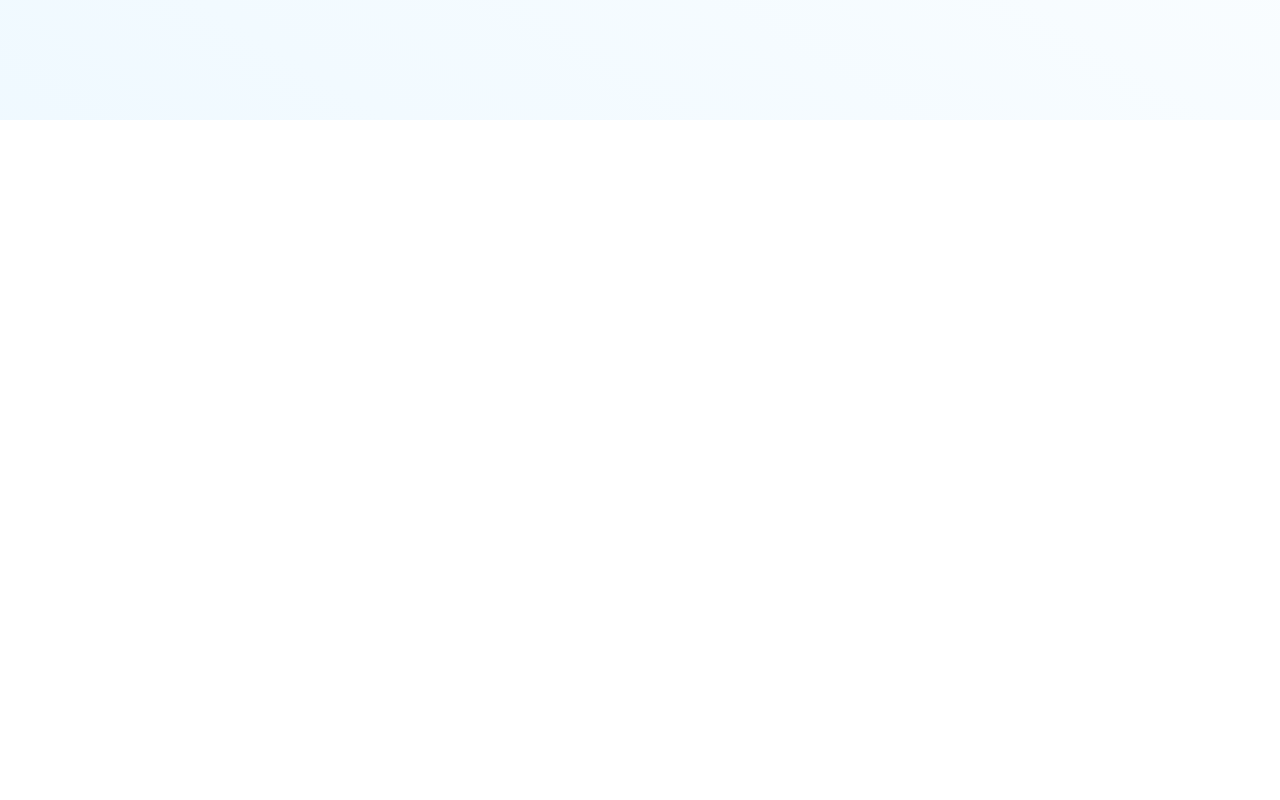
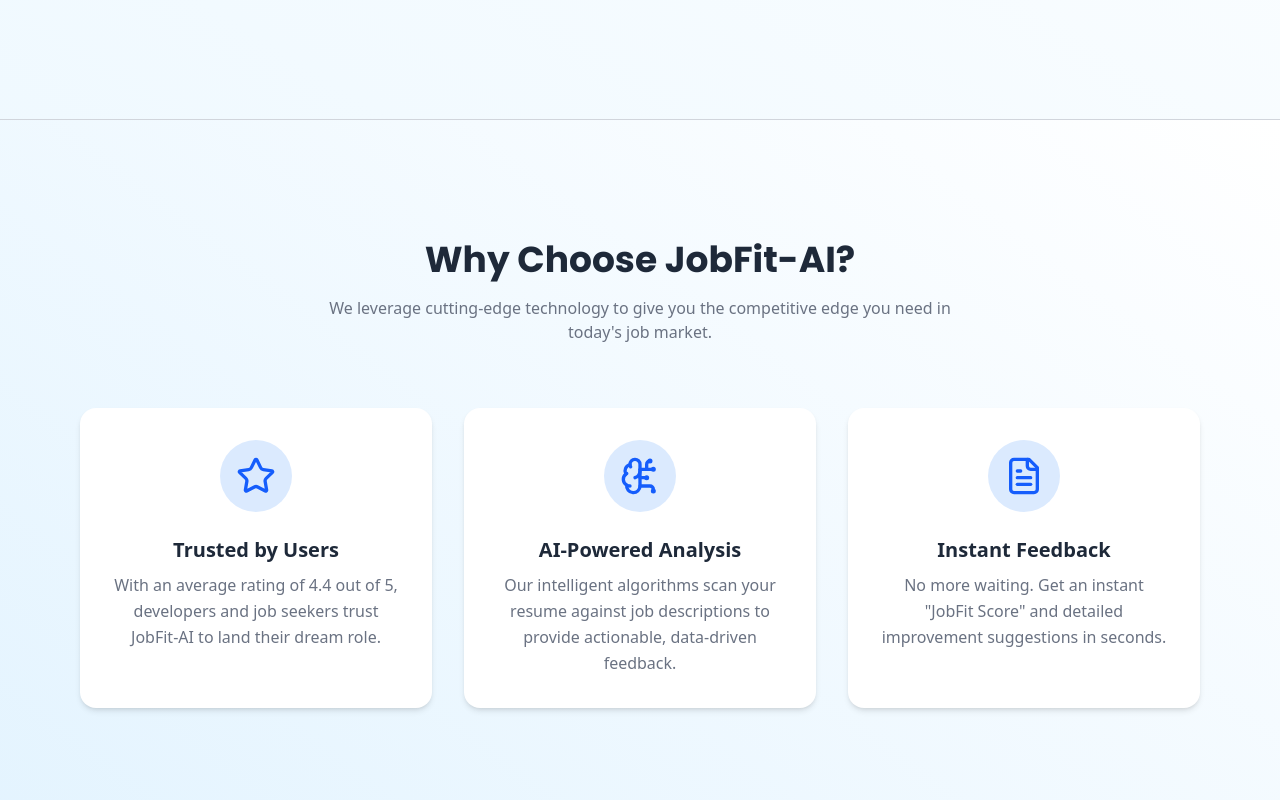
Before and after one commit to vasu9github/JobFit-AI, a React (Vite) app in the folder frontend/: page / in a window 1280 px wide. Shown: the part 680-1480 px from the top of the page. Before the commit the page ends 800 px from the top, so only its background shows below. Built offline with nearby package versions, Linux system fonts and the light colour scheme; a web font is replaced by a local one.

Commit message:
Implemented about

```diff
--- a/frontend/index.html
+++ b/frontend/index.html
@@ -2,7 +2,7 @@
 <html lang="en">
   <head>
     <meta charset="UTF-8" />
-    <link rel="icon" type="image/svg+xml" href="/vite.svg" />
+    <link rel="icon" type="image/svg+xml" href="/logo.png " />
     <meta name="viewport" content="width=device-width, initial-scale=1.0" />
     <title>JobFit AI</title>
   </head>
--- a/frontend/src/App.jsx
+++ b/frontend/src/App.jsx
@@ -1,11 +1,13 @@
 import React from 'react'
 import Navbar from './components/Navbar'
 import Home from './pages/Home'
+import About from './pages/About'
 const App = () => {
   return (
     <main>
       <Navbar/>
       <Home/>
+      <About/>
     </main>
   )
 }
--- a/frontend/src/components/Navbar.jsx
+++ b/frontend/src/components/Navbar.jsx
@@ -7,9 +7,10 @@
   return (
     <nav className='fixed top-0 left-0 z-50 w-full backdrop-blur-md bg-gradient-to-r from-white to-sky'>
       <div className='flex justify-between items-center max-w-6xl mx-auto px-4 py-3'>
-
-        <h1 className='text-xl font-roboto font-semibold'>JobFit-AI</h1>
-
+        <div className='flex items-center'>
+          <img width={70} src="/logo.png" alt="" />
+          <h1 className='text-xl font-roboto font-semibold'>JobFit-AI</h1>
+        </div>
         <div className='hidden md:flex items-center gap-6'>
           <a href="#home" className='hover:text-blue-500'>Home</a>
           <a href="#about" className='hover:text-blue-500'>About</a>
--- a/frontend/src/index.css
+++ b/frontend/src/index.css
@@ -10,3 +10,7 @@
 @utility container {
   @apply flex justify-center min-h-screen md:max-w-6xl px-6 w-full max-md:px-2 mx-auto
 }
+
+body{
+  scroll-behavior: smooth;
+}
--- /dev/null
+++ b/frontend/src/pages/About.jsx
@@ -0,0 +1,70 @@
+import { Star, BrainCircuit, FileText } from 'lucide-react';
+import React from 'react';
+
+const features = [
+  {
+    icon: <Star className="h-10 w-10 text-blue-600" />,
+    title: 'Trusted by Users',
+    description: 'With an average rating of 4.4 out of 5, developers and job seekers trust JobFit-AI to land their dream role.',
+  },
+  {
+    icon: <BrainCircuit className="h-10 w-10 text-blue-600" />,
+    title: 'AI-Powered Analysis',
+    description: 'Our intelligent algorithms scan your resume against job descriptions to provide actionable, data-driven feedback.',
+  },
+  {
+    icon: <FileText className="h-10 w-10 text-blue-600" />,
+    title: 'Instant Feedback',
+    description: 'No more waiting. Get an instant "JobFit Score" and detailed improvement suggestions in seconds.',
+  },
+];
+
+const About = () => {
+  return (
+
+    <section className="bg-gradient-to-bl from-white to-sky-100 py-20">
+      <div className="container mx-auto px-4">
+        <div>
+          <h1 className="mt-10 text-2xl md:text-4xl text-gray-800 text-center font-bold font-roboto">
+            Why Choose JobFit-AI?
+          </h1>
+          <p className="mt-4 text-center text-gray-500 max-w-2xl mx-auto">
+            We leverage cutting-edge technology to give you the competitive edge you need in today's job market.
+          </p>
+
+          <div className="grid grid-cols-1 md:grid-cols-2 lg:grid-cols-3 mt-16 gap-8">
+
+            {features.map((feature, index) => (
+              <div
+                key={index}
+                className="
+                  flex flex-col items-center text-center
+                  bg-white
+                  p-8
+                  rounded-2xl
+                  shadow-md
+                  hover:shadow-xl hover:-translate-y-2
+                  transition-all duration-300 ease-in-out
+                "
+              >
+                <div className="bg-blue-100 p-4 rounded-full mb-6">
+                  {feature.icon}
+                </div>
+
+                <h3 className="text-xl font-semibold text-gray-800 mb-2">
+                  {feature.title}
+                </h3>
+                <p className="text-gray-500 leading-relaxed">
+                  {feature.description}
+                </p>
+              </div>
+            ))}
+
+          </div>
+        </div>
+      </div>
+    </section>
+  );
+};
+
+export default About;
--- a/frontend/src/pages/Home.jsx
+++ b/frontend/src/pages/Home.jsx
@@ -2,7 +2,7 @@
 
 const Home = () => {
   return (
-    <section id='home' className='h-screen bg-gradient-to-bl from-white to-sky px-4'>
+    <section id='home' className='h-screen bg-gradient-to-bl from-white to-sky px-4 border-b border-gray-300'>
       <div className='flex flex-col md:flex-row justify-center items-center h-full gap-8 max-w-6xl w-full mx-auto'>
 
         <div className='w-full md:w-1/2 flex flex-col justify-center items-center md:items-start text-center md:text-left'>
```
Also changed, not shown: 1 other file (tests, documents, lock files or other folders).
